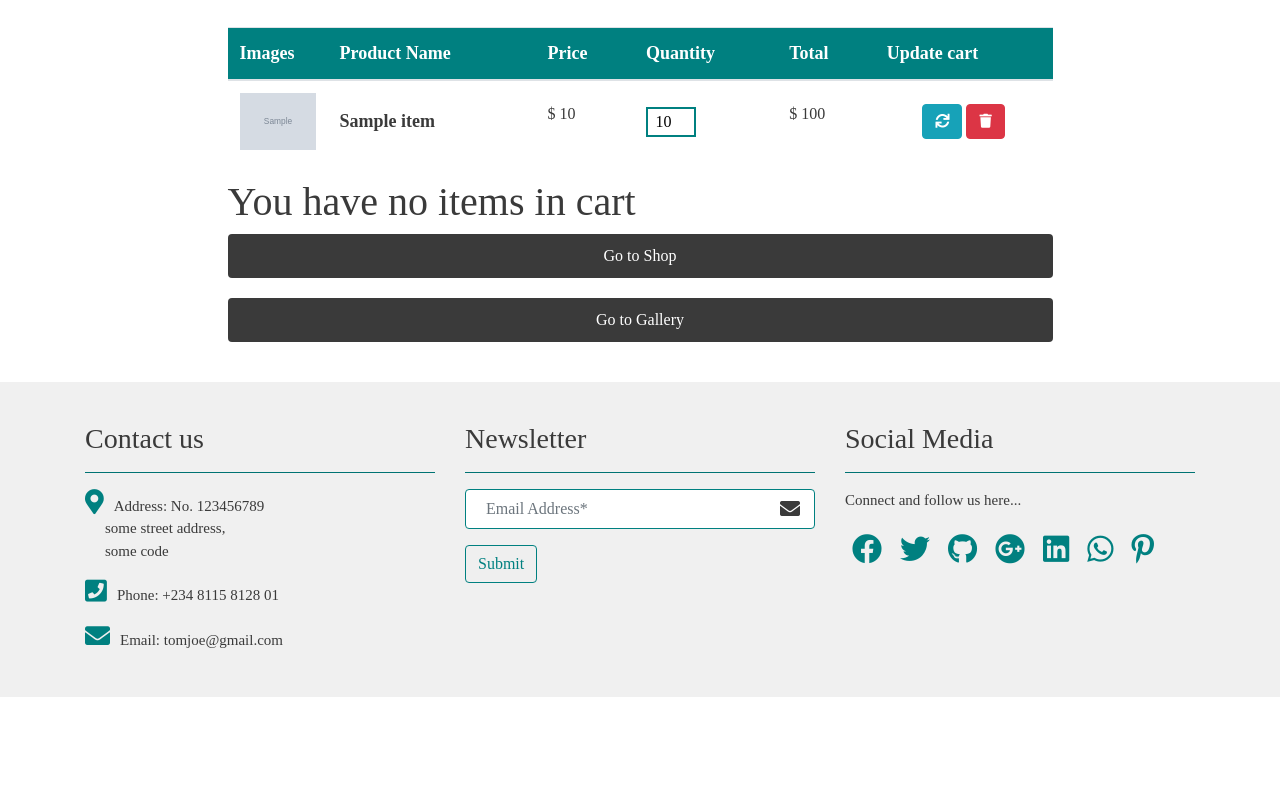
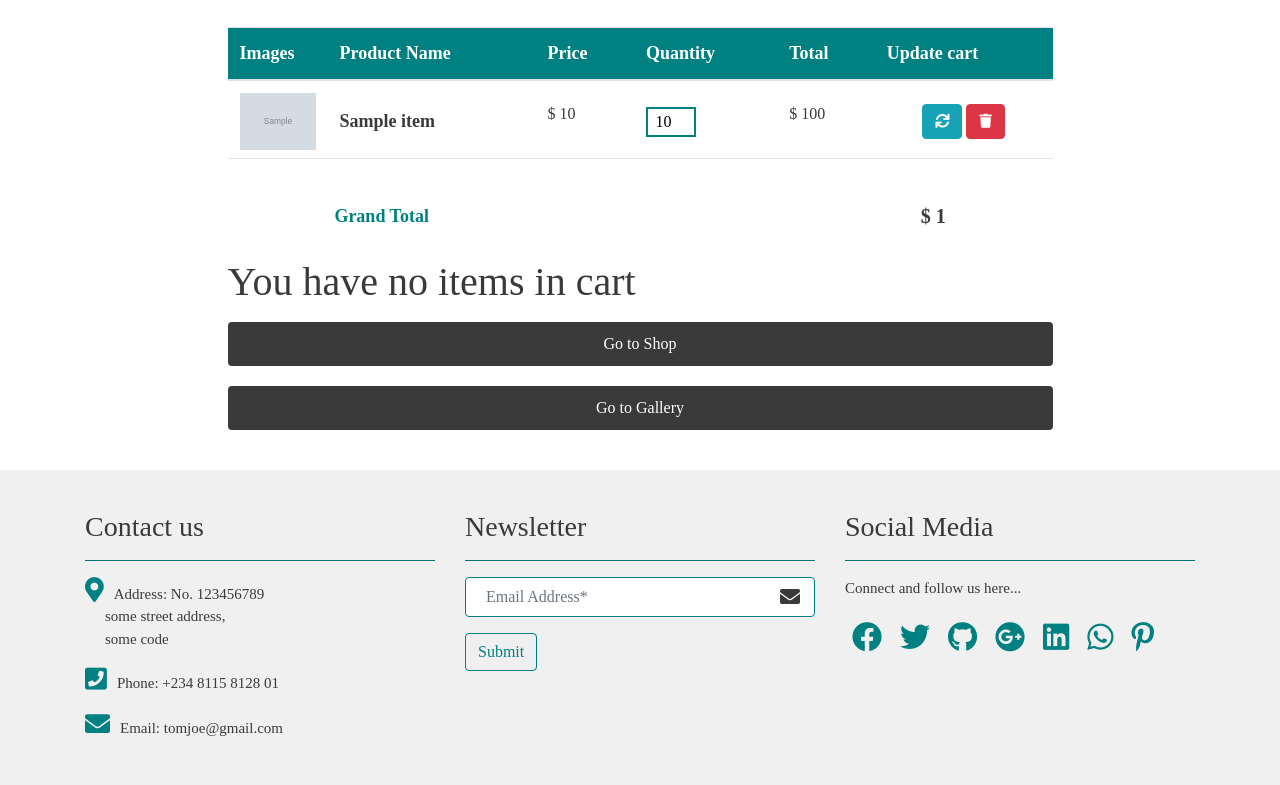
Before and after one commit to Assister2/BuyEazy_Secure, a Django app: template shop/templates/shop/cart.html in a window 1280 px wide. Shown: the part 86-871 px from the top of the page. Before the commit the page ends 783 px from the top, so only its background shows below. Run offline with Django 3.2, Linux system fonts and the light colour scheme; the template is opened without the code that fills it: most values are stand-ins (such as "Sample title", 1, 10 or a date in 2020); grey boxes marked "Sample" are stand-in pictures; parts of the project's set-up code (start-up, migrations or seed data) failed here and were passed over; some libraries are stand-ins or nearby versions.

Commit message:
changed ui styling

```diff
--- a/shop/templates/shop/cart.html
+++ b/shop/templates/shop/cart.html
@@ -50,19 +50,25 @@
                 </tbody>
             </table>
         </div>
-        <!-- <div class="col-4 grand_tot mx-auto d-flex justify-content-between align-items-center">
-            <h4>Grand total</h4>
-            <h5>$ {{ total_amount }}</h5>
-        </div> -->
+        <hr id="remove_pt">
+        <div class="row">
+            <div class="col-9 mx-auto">
+                {% if cart_data %}
+                    <div class="d-flex gr-total my-4">
+                        <h5>Grand Total</h5>
+                        <div class="ml-auto h5"> $ {{ total_amount }}</div>
+                    </div>
+                {% endif %}
+            </div>
+        </div>
         {% if totalItems %}
             <a href="{% url 'checkout' %}" class="btn btn-outline-info options" id="pro_chkout_btn">Proceed to Checkout</a>
         {% else %}
             <h1 class="no_items">You have no items in cart</h1>
-            <a href="{% url 'shop' %}" class="btn btn-outline-info options1">Go to Shop</a>
+            <a href="{% url 'shop' %}" class="btn btn-outline-info options1 mt-2">Go to Shop</a>
             <a href="{% url 'gallery' %}" class="btn btn-outline-info options2">Go to Gallery</a>
         {% endif %}
     </div>
-
 </div>
 
 
```
